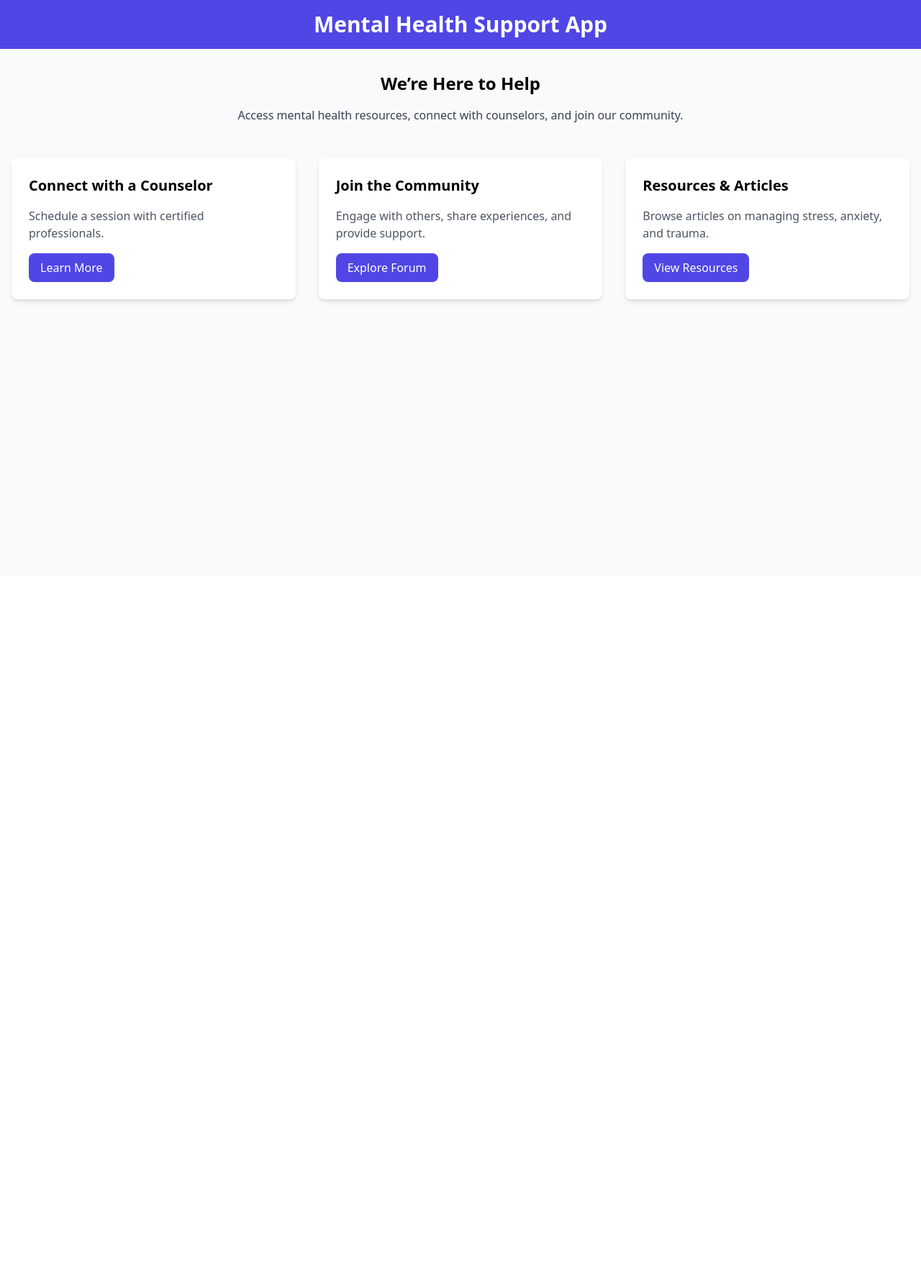
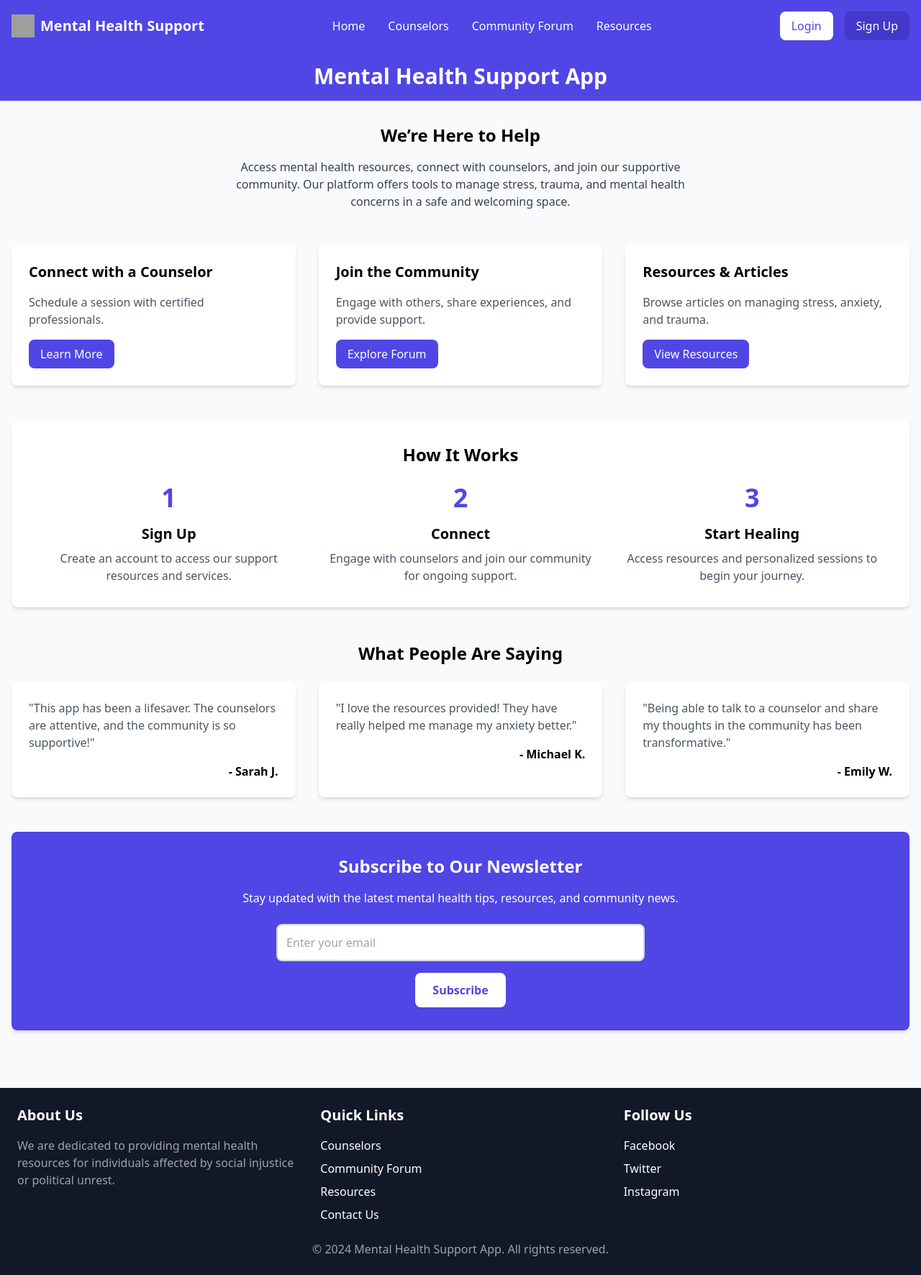
Before and after one commit to Giathi-Daniel/MentalHealthApp-Hackathon, a React (Create React App) app: page / in a window 1280 px wide. Shown: the whole page at 72% size. Before the commit the page ends 800 px from the top, so only its background shows below. Built offline with nearby package versions, Linux system fonts and the light colour scheme; grey boxes are pictures that could not be loaded.

Commit message:
Create Footer and Header components as well us update home page

```diff
--- a/package.json
+++ b/package.json
@@ -3,6 +3,7 @@
   "version": "0.1.0",
   "private": true,
   "dependencies": {
+    "@heroicons/react": "^2.1.5",
     "@testing-library/jest-dom": "^5.17.0",
     "@testing-library/react": "^13.4.0",
     "@testing-library/user-event": "^13.5.0",
--- /dev/null
+++ b/src/components/Footer.js
@@ -0,0 +1,38 @@
+import React from 'react'
+
+const Footer = () => {
+  return (
+    <footer className="bg-gray-900 text-white p-6">
+        <div className="container mx-auto grid md:grid-cols-3 gap-8">
+          <div>
+            <h4 className="text-xl font-semibold mb-4">About Us</h4>
+            <p className="text-gray-400">
+              We are dedicated to providing mental health resources for individuals affected by social injustice or political unrest.
+            </p>
+          </div>
+          <div>
+            <h4 className="text-xl font-semibold mb-4">Quick Links</h4>
+            <ul className="space-y-2">
+              <li><a href="/counselors" className="hover:underline">Counselors</a></li>
+              <li><a href="/forum" className="hover:underline">Community Forum</a></li>
+              <li><a href="/resources" className="hover:underline">Resources</a></li>
+              <li><a href="/contact" className="hover:underline">Contact Us</a></li>
+            </ul>
+          </div>
+          <div>
+            <h4 className="text-xl font-semibold mb-4">Follow Us</h4>
+            <ul className="space-y-2">
+              <li><a href="https://facebook.com" className="hover:underline">Facebook</a></li>
+              <li><a href="https://twitter.com" className="hover:underline">Twitter</a></li>
+              <li><a href="https://instagram.com" className="hover:underline">Instagram</a></li>
+            </ul>
+          </div>
+        </div>
+        <div className="mt-6 text-center text-gray-400">
+          © 2024 Mental Health Support App. All rights reserved.
+        </div>
+    </footer>
+  )
+}
+
+export default Footer
--- /dev/null
+++ b/src/components/Header.js
@@ -0,0 +1,62 @@
+import React, { useState } from 'react';
+import { Link } from 'react-router-dom';
+import { MenuIcon, XIcon } from '@heroicons/react/outline'; // Import icons from Heroicons
+
+const Header = () => {
+  const [isOpen, setIsOpen] = useState(false);
+
+  const toggleMenu = () => {
+    setIsOpen(!isOpen);
+  };
+
+  return (
+    <header className="bg-indigo-600 text-white p-4 shadow-md">
+      <div className="container mx-auto flex items-center justify-between">
+        <div className="flex items-center">
+          <img src="/logo.png" alt="App Logo" className="h-8 w-8 mr-2" />
+          <span className="text-xl font-bold">Mental Health Support</span>
+        </div>
+
+        <nav className="hidden md:flex space-x-8">
+          <Link to="/" className="hover:text-indigo-300">Home</Link>
+          <Link to="/counselors" className="hover:text-indigo-300">Counselors</Link>
+          <Link to="/forum" className="hover:text-indigo-300">Community Forum</Link>
+          <Link to="/resources" className="hover:text-indigo-300">Resources</Link>
+        </nav>
+
+        <div className="hidden md:flex space-x-4">
+          <Link to="/login" className="bg-white text-indigo-600 px-4 py-2 rounded-lg hover:bg-gray-100 transition">Login</Link>
+          <Link to="/signup" className="bg-indigo-700 px-4 py-2 rounded-lg hover:bg-indigo-800 transition">Sign Up</Link>
+        </div>
+
+        <div className="md:hidden flex items-center">
+          <button onClick={toggleMenu} className="focus:outline-none">
+            {isOpen ? (
+              <XIcon className="h-6 w-6 text-white" />
+            ) : (
+              <MenuIcon className="h-6 w-6 text-white" />
+            )}
+          </button>
+        </div>
+      </div>
+
+      {/* Mobile Menu */}
+      {isOpen && (
+        <div className="md:hidden">
+          <nav className="flex flex-col items-center bg-indigo-600 space-y-4 py-4">
+            <Link to="/" className="hover:text-indigo-300">Home</Link>
+            <Link to="/counselors" className="hover:text-indigo-300">Counselors</Link>
+            <Link to="/forum" className="hover:text-indigo-300">Community Forum</Link>
+            <Link to="/resources" className="hover:text-indigo-300">Resources</Link>
+            <div className="flex space-x-4">
+              <Link to="/login" className="bg-white text-indigo-600 px-4 py-2 rounded-lg hover:bg-gray-100 transition">Login</Link>
+              <Link to="/signup" className="bg-indigo-700 px-4 py-2 rounded-lg hover:bg-indigo-800 transition">Sign Up</Link>
+            </div>
+          </nav>
+        </div>
+      )}
+    </header>
+  );
+};
+
+export default Header;
--- a/src/pages/Home.js
+++ b/src/pages/Home.js
@@ -1,8 +1,11 @@
 import React from 'react';
+import Footer from '../components/Footer';
+import Header from '../components/Header';
 
 const Home = () => {
   return (
     <div className="min-h-screen bg-gray-50 flex flex-col">
+      <Header />
       <header className="bg-indigo-600 text-white p-4 text-center">
         <h1 className="text-3xl font-bold">Mental Health Support App</h1>
       </header>
@@ -10,12 +13,13 @@ const Home = () => {
       <main className="flex-grow container mx-auto px-4 py-8">
         <section className="text-center mb-12">
           <h2 className="text-2xl font-semibold mb-4">We’re Here to Help</h2>
-          <p className="text-gray-700">
-            Access mental health resources, connect with counselors, and join our community.
+          <p className="text-gray-700 max-w-2xl mx-auto">
+            Access mental health resources, connect with counselors, and join our supportive community.
+            Our platform offers tools to manage stress, trauma, and mental health concerns in a safe and welcoming space.
           </p>
         </section>
 
-        <div className="grid md:grid-cols-3 gap-8">
+        <div className="grid md:grid-cols-3 gap-8 mb-12">
           <div className="bg-white p-6 rounded-lg shadow-md hover:shadow-lg transition">
             <h3 className="text-xl font-semibold mb-4">Connect with a Counselor</h3>
             <p className="text-gray-600">Schedule a session with certified professionals.</p>
@@ -49,7 +53,69 @@ const Home = () => {
             </a>
           </div>
         </div>
+
+        <section className="bg-white p-8 rounded-lg shadow-md mb-12">
+          <h2 className="text-2xl font-semibold text-center mb-6">How It Works</h2>
+          <div className="grid md:grid-cols-3 gap-8">
+            <div className="text-center">
+              <div className="mb-4">
+                <span className="text-indigo-600 text-4xl font-bold">1</span>
+              </div>
+              <h3 className="text-xl font-semibold mb-2">Sign Up</h3>
+              <p className="text-gray-600">Create an account to access our support resources and services.</p>
+            </div>
+            <div className="text-center">
+              <div className="mb-4">
+                <span className="text-indigo-600 text-4xl font-bold">2</span>
+              </div>
+              <h3 className="text-xl font-semibold mb-2">Connect</h3>
+              <p className="text-gray-600">Engage with counselors and join our community for ongoing support.</p>
+            </div>
+            <div className="text-center">
+              <div className="mb-4">
+                <span className="text-indigo-600 text-4xl font-bold">3</span>
+              </div>
+              <h3 className="text-xl font-semibold mb-2">Start Healing</h3>
+              <p className="text-gray-600">Access resources and personalized sessions to begin your journey.</p>
+            </div>
+          </div>
+        </section>
+
+        <section className="mb-12">
+          <h2 className="text-2xl font-semibold text-center mb-6">What People Are Saying</h2>
+          <div className="grid md:grid-cols-3 gap-8">
+            <div className="bg-white p-6 rounded-lg shadow-md">
+              <p className="text-gray-600">"This app has been a lifesaver. The counselors are attentive, and the community is so supportive!"</p>
+              <p className="text-right mt-4 font-semibold">- Sarah J.</p>
+            </div>
+            <div className="bg-white p-6 rounded-lg shadow-md">
+              <p className="text-gray-600">"I love the resources provided! They have really helped me manage my anxiety better."</p>
+              <p className="text-right mt-4 font-semibold">- Michael K.</p>
+            </div>
+            <div className="bg-white p-6 rounded-lg shadow-md">
+              <p className="text-gray-600">"Being able to talk to a counselor and share my thoughts in the community has been transformative."</p>
+              <p className="text-right mt-4 font-semibold">- Emily W.</p>
+            </div>
+          </div>
+        </section>
+
+        <section className="bg-indigo-600 text-white p-8 rounded-lg shadow-md mb-12 text-center">
+          <h2 className="text-2xl font-semibold mb-4">Subscribe to Our Newsletter</h2>
+          <p className="mb-6">Stay updated with the latest mental health tips, resources, and community news.</p>
+          <form className="max-w-lg mx-auto">
+            <input
+              type="email"
+              placeholder="Enter your email"
+              className="w-full p-3 rounded-lg border-2 border-gray-300 mb-4"
+            />
+            <button className="bg-white text-indigo-600 px-6 py-3 rounded-lg font-semibold hover:bg-gray-100 transition">
+              Subscribe
+            </button>
+          </form>
+        </section>
       </main>
+
+      <Footer />
     </div>
   );
 };
```
Also changed, not shown: 1 other file (tests, documents, lock files or other folders).
